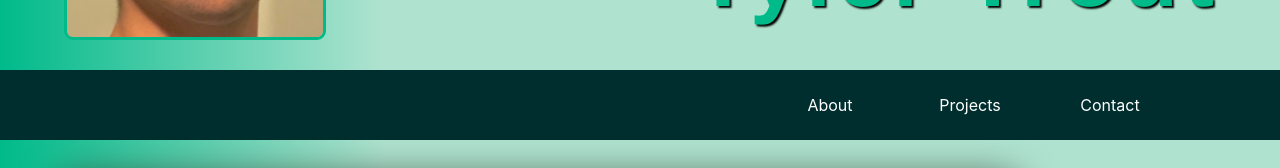
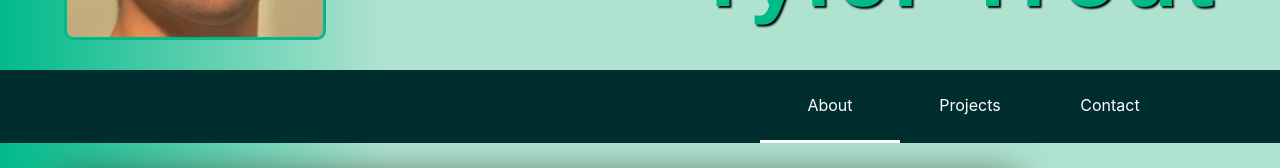
Before and after one commit to tiller1010/portfolio, a React (Create React App) app: page / in a window 1280 px wide. Shown: the part 296-464 px from the top of the page. Built offline with nearby package versions, Linux system fonts and the light colour scheme; a web font is replaced by a local one.

Commit message:
current page now displayed

```diff
--- a/src/App.css
+++ b/src/App.css
@@ -135,14 +135,16 @@ body{
   text-decoration: none;
   text-align:center;
   line-height: 70px;
-  transition: background-color .5s;
+  transition: background-color .5s, border-bottom .5s;
+  -webkit-transition: background-color .5s, border-bottom .5s;
+  -moz-transition: background-color .5s, border-bottom .5s;
+  -ms-transition: background-color .5s, border-bottom .5s;
+  border-bottom: solid #002e2e;
 }
 #navBar li:hover{
   background-color: #9f9;
   cursor:pointer;
-}
-.currentPage{
-  border-bottom: solid white;
+  border-bottom: solid #9f9;
 }
 
 .window{
--- a/src/App.js
+++ b/src/App.js
@@ -23,6 +23,28 @@ class Window extends Component{
 }
 
 class App extends Component {
+  constructor(props){
+    super(props);
+    this.state={
+      currentPage: 'about'
+    }
+    this.currentPageChanger = this.currentPageChanger.bind(this);
+    this.currentPageIndicator = this.currentPageIndicator.bind(this);
+  }
+
+  currentPageChanger(target){
+    this.setState({
+      currentPage: target
+    })
+  }
+
+  currentPageIndicator(page){
+    if(page === this.state.currentPage){
+      return {borderBottom: 'solid white'}
+    }
+    else return {}
+  }
+
   render(){
     return(
       <div>
@@ -39,9 +61,9 @@ class App extends Component {
         <a id='blogLink' target='_blank' rel="noopener noreferrer" href='http://tylertroutblog.com'><img id='pencilIcon' src={require('./pencil.png')} alt='pencil icon'/>My Blog</a>
         <nav id='navBar'>
           <ul>
-            <Link to='/'><li>About</li></Link>
-            <Link to='/projects'><li>Projects</li></Link>
-            <Link to='/contact'><li>Contact</li></Link>
+            <Link to='/'><li onClick={()=>this.currentPageChanger('about')} style={this.currentPageIndicator('about')}>About</li></Link>
+            <Link to='/projects'><li onClick={()=>this.currentPageChanger('projects')} style={this.currentPageIndicator('projects')}>Projects</li></Link>
+            <Link to='/contact'><li onClick={()=>this.currentPageChanger('contact')} style={this.currentPageIndicator('contact')}>Contact</li></Link>
           </ul>
         </nav>
         <Window/>
```
